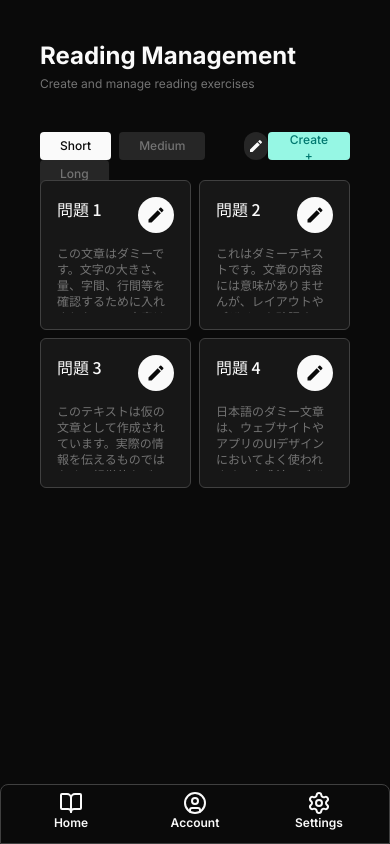
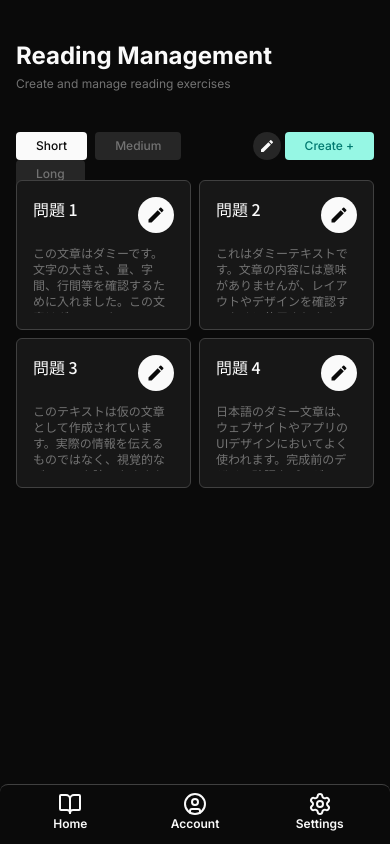
Before and after one commit to VeryLazyDev/Japanese-Web-Frontend-Admin, a React (Vite) app: page /admin in a window 390 px wide. Built offline with nearby package versions, Linux system fonts and the light colour scheme.

Commit message:
Fix a little for responsive

```diff
--- a/src/app/features/home-admin/page.jsx
+++ b/src/app/features/home-admin/page.jsx
@@ -4,7 +4,7 @@ import QuestionSection from "./components/questions-section";
 
 const HomePageAdmin = () => {
     return (
-        <div className="flex flex-row w-full h-full px-10 lg:px-40 md:px-20 pt-10 bg-transparent">
+        <div className="flex flex-row w-full h-full px-4 lg:px-40 md:px-20 pt-10 bg-transparent">
             <div className="w-full">
                 <HomePageHeader />
                 <QuestionSection />
--- a/src/components/bottom-dock/bottom-dock-btn.jsx
+++ b/src/components/bottom-dock/bottom-dock-btn.jsx
@@ -8,7 +8,7 @@ const BottomDockBtn = ({ dockInfo, currentSelected, onClick }) => {
                 <dockInfo.icon size={24} />
                 <p className="text-xs font-semibold">{dockInfo.pageName}</p>
                 <div
-                    className={`h-1 bg-black w-full rounded-full mt-0.5 transition-opacity ${currentSelected === dockInfo.id ? "opacity-100" : "opacity-0"}`}
+                    className={`h-1 bg-primary w-full rounded-full mt-0.5 transition-opacity ${currentSelected === dockInfo.id ? "opacity-100" : "opacity-0"}`}
                 ></div>
             </div>
         </div>
--- a/src/components/bottom-dock/bottom-dock.jsx
+++ b/src/components/bottom-dock/bottom-dock.jsx
@@ -10,7 +10,7 @@ const BottomDock = () => {
     };
 
     return (
-        <div className="md:hidden w-full h-15 fixed bottom-0 left-0 bg-primary-bg border border-t border-primary-bd rounded-t-lg flex px-2 py-1 items-center justify-center">
+        <div className="md:hidden w-full h-15 fixed bottom-0 left-0 bg-primary-bg  border-t border-primary-bd rounded-t-lg flex px-2 py-1 items-center justify-center">
             <div className="w-full  flex flex-row">
                 {DockPages.map((item) => (
                     <BottomDockBtn
```
